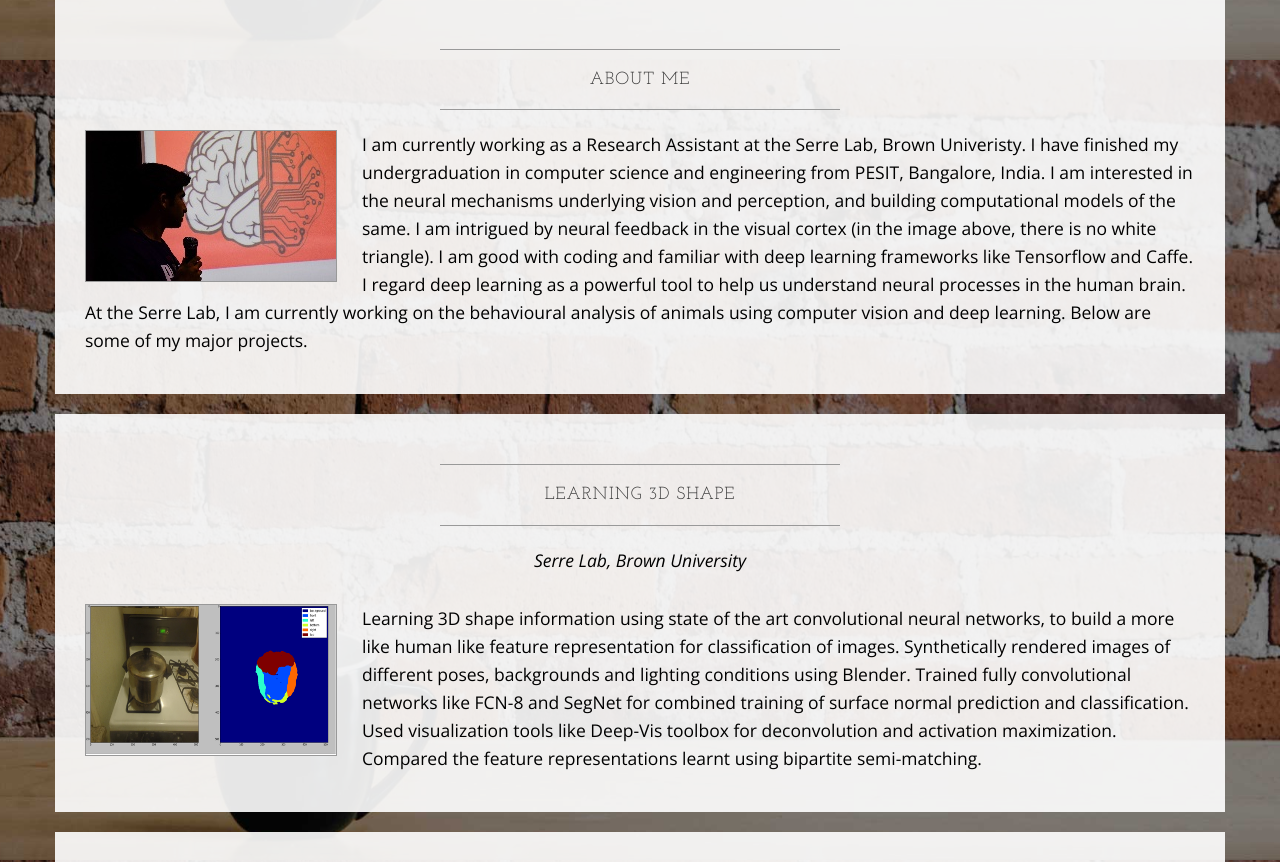
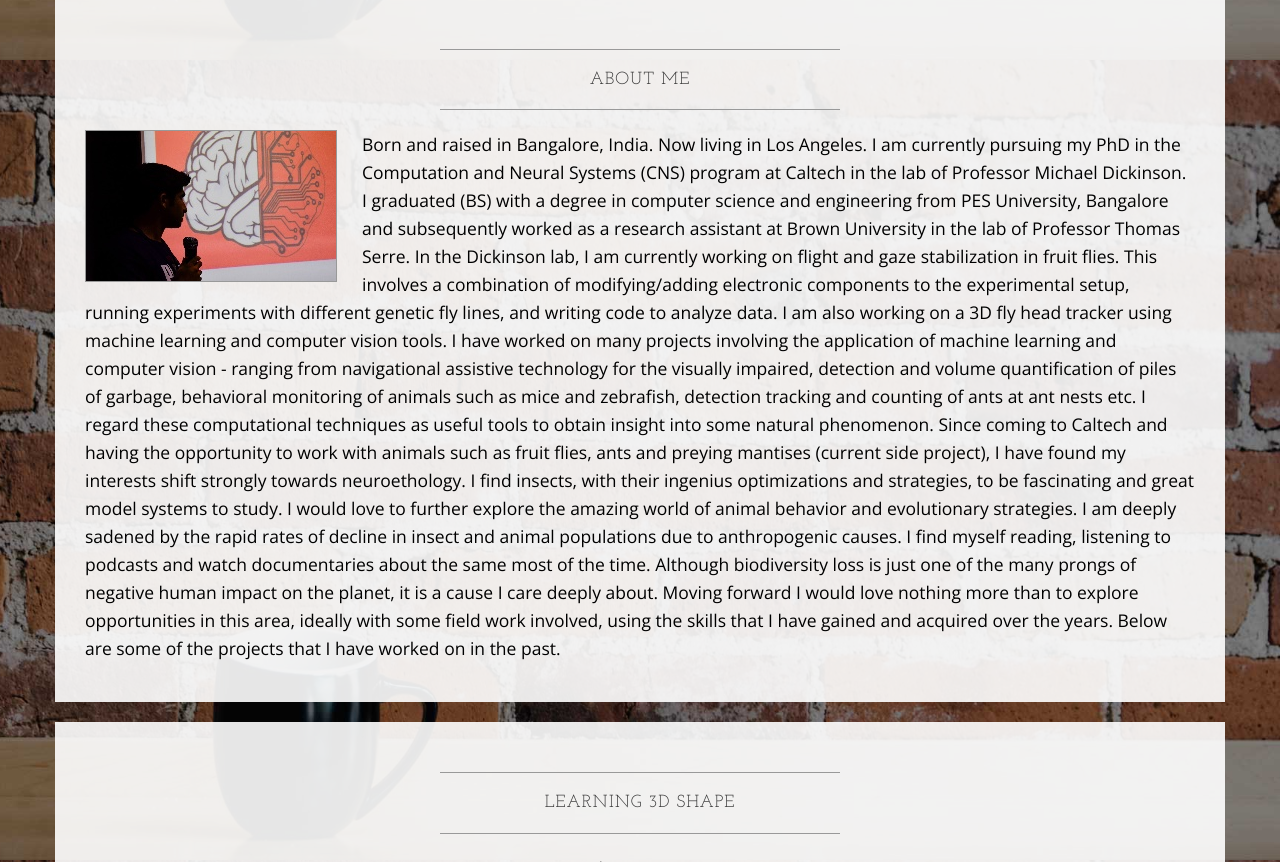
Before and after one commit to tarunsharma1/tarunsharma1.github.io.old, a plain HTML site: page index.html in a window 1280 px wide. Shown: the part 740-1602 px from the top of the page. Drawn offline with nearby package versions, Linux system fonts and the light colour scheme.

Commit message:
Update index.html

```diff
--- a/index.html
+++ b/index.html
@@ -72,9 +72,22 @@
                     <hr>
                     <img class="img-responsive img-border img-left" src="img/intro-pic.jpg" alt="">
                     <hr class="visible-xs">
-                    <p>I am currently working as a Research Assistant at the Serre Lab, Brown Univeristy. I have finished my undergraduation in computer science and engineering from PESIT, Bangalore, India. I am interested in the neural mechanisms underlying vision and perception, and building computational models of the same. I am intrigued by neural feedback in the visual cortex (in the image above, there is no white triangle).
-                      I am good with coding and familiar with deep learning frameworks like Tensorflow and Caffe. I regard deep learning as a powerful tool to help us understand neural processes in the human brain.
-                     At the Serre Lab, I am currently working on the behavioural analysis of animals using computer vision and deep learning. Below are some of my major projects.</p>
+                    <p> Born and raised in Bangalore, India. Now living in Los Angeles.
+
+                        I am currently pursuing my PhD in the Computation and Neural Systems (CNS) program at Caltech in the lab of Professor Michael Dickinson. I graduated (BS) with a degree in computer science and engineering from PES University, Bangalore and subsequently worked as a research assistant at Brown University in the lab of Professor Thomas Serre.
+
+                        In the Dickinson lab, I am currently working on flight and gaze stabilization in fruit flies. This involves a combination of modifying/adding electronic components to the experimental setup, running experiments with different genetic fly lines, and writing code to analyze data. I am also working on a 3D fly head tracker using machine learning and computer
+                        vision tools. I have worked on many projects involving the application of machine learning and computer vision - ranging from navigational assistive technology for the visually impaired, detection and volume quantification of piles of garbage, behavioral monitoring of animals such as mice and zebrafish, detection tracking and counting of ants at ant nests etc.
+
+                        I regard these computational techniques as useful tools to obtain insight into some natural phenomenon. Since coming to Caltech and having the opportunity to work with animals such as fruit flies, ants and preying mantises (current side project), I have found my interests shift strongly towards neuroethology.
+                        I find insects, with their ingenius optimizations and strategies, to be fascinating and great model systems to study. I would love to further explore the amazing world of animal behavior and evolutionary strategies.
+
+                        I am deeply sadened by the rapid rates of decline in insect and animal populations due to anthropogenic causes. I find myself reading, listening to podcasts and watch documentaries about the same most of the time.
+                        Although biodiversity loss is just one of the many prongs of negative human impact on the planet, it is a cause I care deeply about. Moving forward I would love nothing more than to explore opportunities in this area,
+                        ideally with some field work involved, using the skills that I have gained and acquired over the years.
+
+
+                        Below are some of the projects that I have worked on in the past.</p>
                 </div>
             </div>
         </div>
```
